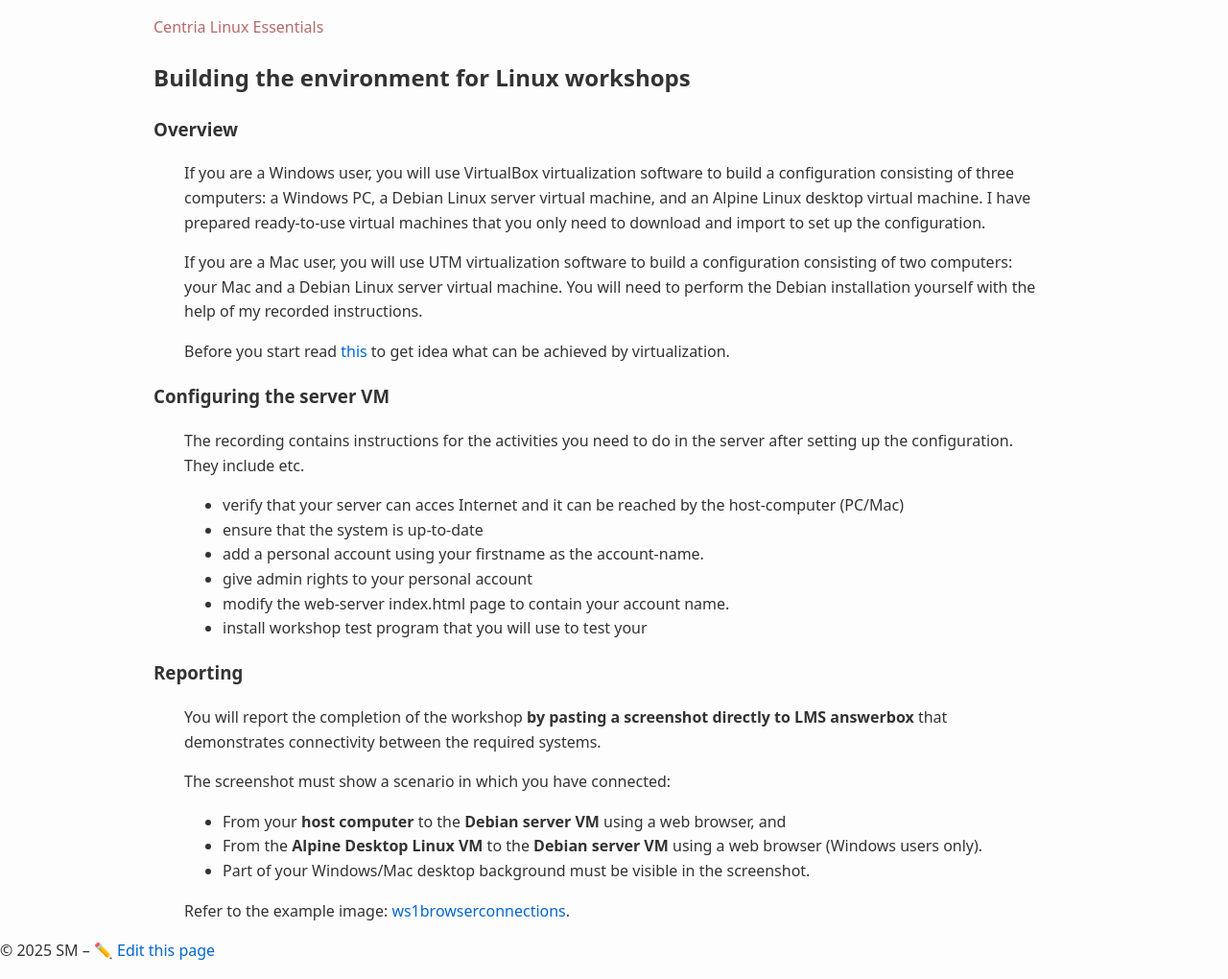
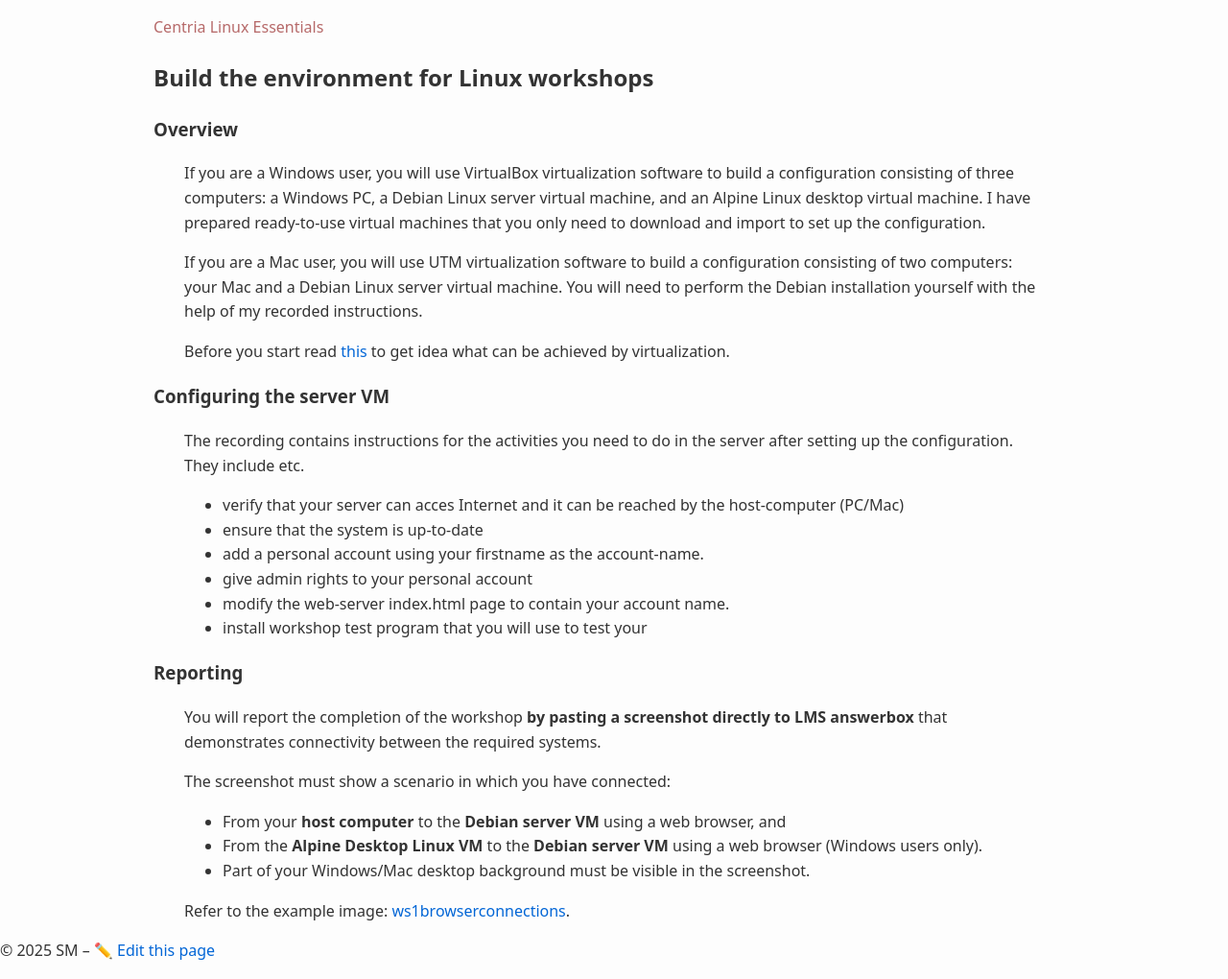
Before and after one commit to averkoc/lx, a Jekyll site: the page built from docs/ws1.md, in a window 1280 px wide. Shown: the whole page at 96% size. Built offline with Jekyll 4.4.1, drawn with Linux system fonts in a browser that asks for light colours.

Commit message:
Update section title for Linux workshops

```diff
--- a/docs/ws1.md
+++ b/docs/ws1.md
@@ -3,7 +3,7 @@ title: ""
 layout: default
 ---
 
-## Building the environment for Linux workshops
+## Build the environment for Linux workshops
 ### Overview
 
 If you are a Windows user, you will use VirtualBox virtualization software to build a configuration consisting of three computers: a Windows PC, a Debian Linux server virtual machine, and an Alpine Linux desktop virtual machine. I have prepared ready-to-use virtual machines that you only need to download and import to set up the configuration.
```
